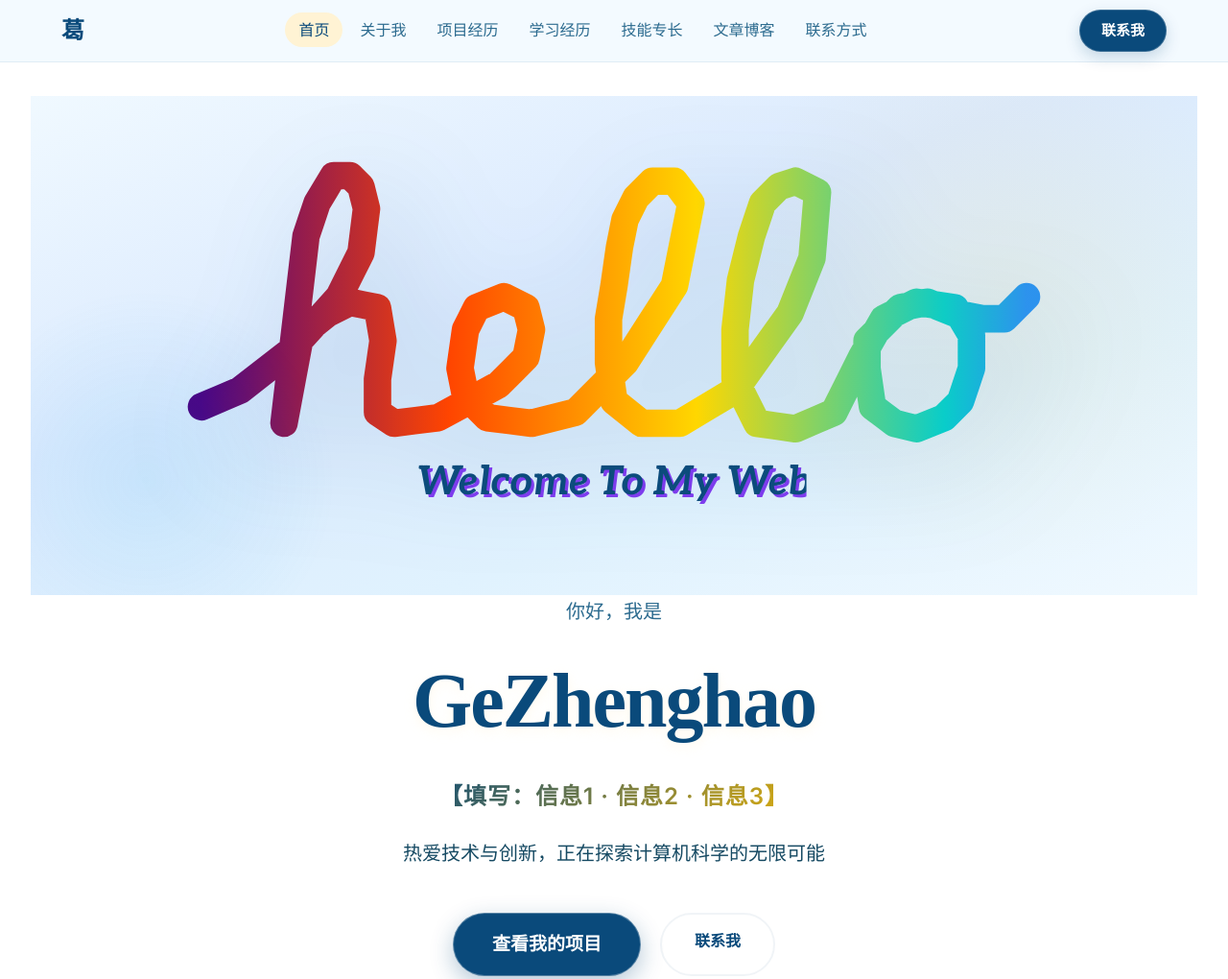
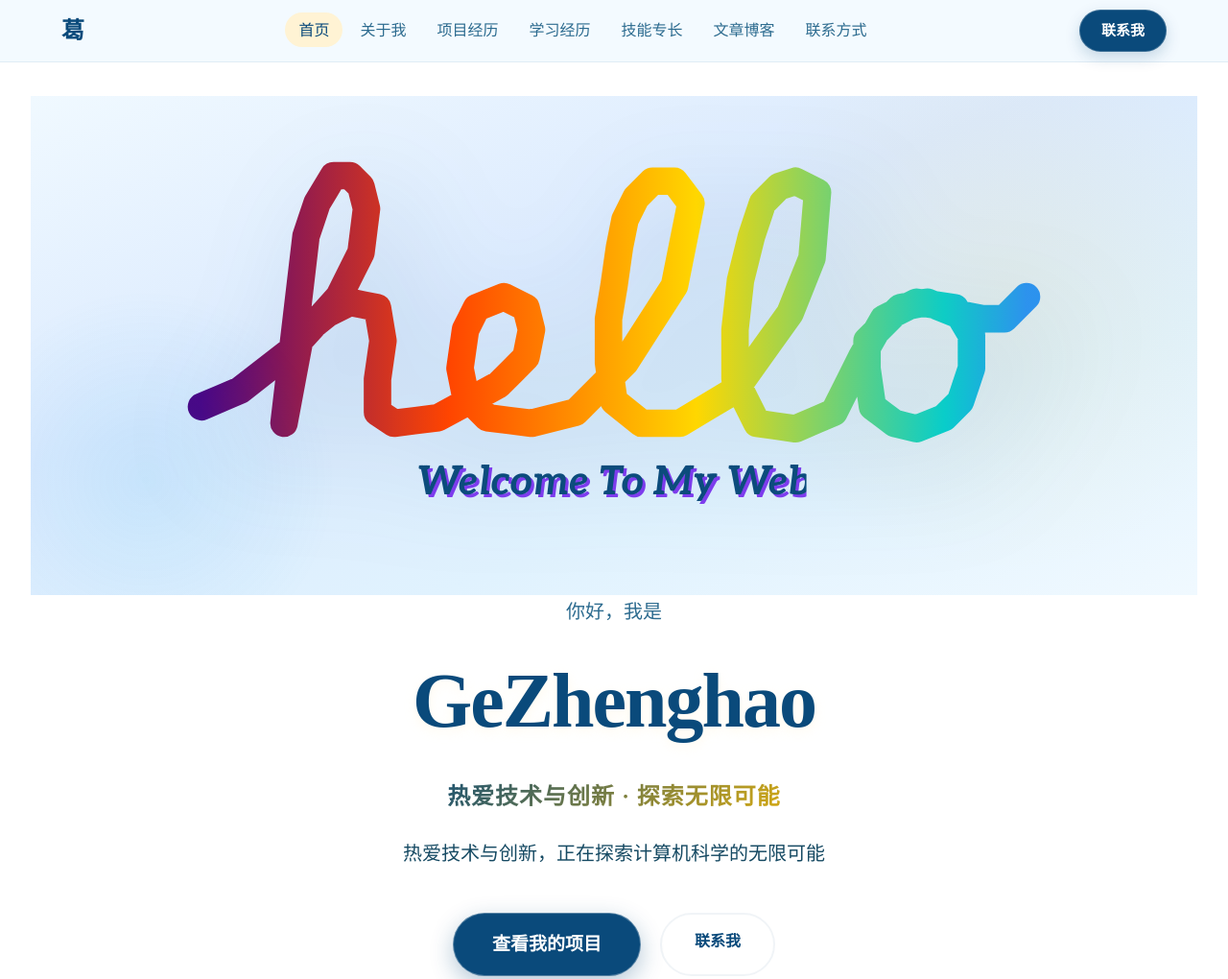
Before and after one commit to yzpmf/Ge-resurme, a plain HTML site: page index.html in a window 1280 px wide. Shown: the top 1020 px of the page at 96% size. Drawn offline with Linux system fonts and the light colour scheme; no server answers.

Commit message:
修复若干前端 bug
- 移动端菜单点不开：删除 index.html 中与 main.js 冲突的内联脚本
  （汉堡按钮被双重绑定，toggle 互相抵消导致菜单无法展开）
- 打字机显示占位符：main.js 的 phrases 数组填入真实标签
- 项目区缺失 </div>：补齐 .container 闭合标签，修正 HTML 结构
- 联系区移除字面占位符「【填写：联系邀请语…】」
- 文章区永远显示「暂无文章」：articles.js 在 index.json 返回 404 时
  正确回退到默认文章列表
- 纳入 .editorconfig

Co-Authored-By: Claude Opus 4.8 <noreply@anthropic.com>

```diff
--- a/index.html
+++ b/index.html
@@ -223,7 +223,7 @@
             </ul>
             <a href="https://gezhenghao.com/project/标准偏差计算器" target="_blank" class="project-link">查看项目 →</a>
           </div>
-
+        </div>
       </div>
     </section>
 
@@ -309,7 +309,7 @@
             <p>微信公众号：</p>
             <img src="images/wechat-qrcode.jpg" alt="微信公众号二维码" class="qrcode-img" />
           </div>
-          <p style="margin-top: 20px;">【填写：联系邀请语，如"期待与你的交流！"】</p>
+          <p style="margin-top: 20px;">期待与你的交流！</p>
         </div>
       </div>
     </section>
@@ -324,44 +324,5 @@
 
     <script src="js/main.js"></script>
     <script src="js/articles.js"></script>
-    <script>
-      // 交互脚本：汉堡菜单 + 滚动动画 + 打字机效果
-      (function () {
-        const hamburger = document.getElementById('hamburger');
-        const mobileMenu = document.getElementById('mobileMenu');
-        hamburger &&
-          hamburger.addEventListener('click', () => {
-            hamburger.classList.toggle('active');
-            mobileMenu.classList.toggle('active');
-          });
-
-        const io = new IntersectionObserver(
-          (entries) => {
-            entries.forEach((e) => {
-              if (e.isIntersecting) e.target.classList.add('visible');
-            });
-          },
-          { threshold: 0.12 }
-        );
-        document.querySelectorAll('.fade-in').forEach((el) => io.observe(el));
-
-        const el = document.getElementById('typewriter');
-        if (el) {
-          const text = el.textContent;
-          el.textContent = '';
-          let i = 0;
-          const t = setInterval(() => {
-            el.textContent += text[i++] || '';
-            if (i >= text.length) clearInterval(t);
-          }, 28);
-        }
-
-        const nav = document.querySelector('nav');
-        window.addEventListener('scroll', () => {
-          if (window.scrollY > 24) nav.classList.add('scrolled');
-          else nav.classList.remove('scrolled');
-        });
-      })();
-    </script>
   </body>
 </html>
--- a/js/articles.js
+++ b/js/articles.js
@@ -64,14 +64,17 @@
     container.innerHTML = '<p class="loading">正在加载文章...</p>';
 
     try {
-      // 尝试加载 index.json，如果不存在则使用默认列表
-      let articles = [];
+      // 尝试加载 index.json，如果不存在（404 或网络错误）则使用默认列表
+      let articles = null;
       try {
         const indexRes = await fetch(config.baseUrl + config.indexFile);
         if (indexRes.ok) {
           articles = await indexRes.json();
         }
       } catch (e) {
+        // 网络错误，下面统一回退到默认列表
+      }
+      if (!Array.isArray(articles)) {
         // 默认文章列表
         articles = [
           { file: 'hello-world.md', title: '欢迎来到我的博客', date: '2026-04-16', tags: ['随笔'], summary: '这是我的个人博客第一篇文章，记录学习和生活点滴。' }
--- a/js/main.js
+++ b/js/main.js
@@ -87,9 +87,9 @@ if (skillSection) skillObserver.observe(skillSection);
 // 【填写】修改下面的 phrases 数组，添加你想循环显示的标签
 // 建议格式："标签1 | 标签2 | 标签3" 或 "信息1 · 信息2 · 信息3"
 const phrases = [
-  '【填写：标签1 | 标签2 | 标签3】',
-  '【填写：信息1 · 信息2 · 信息3】',
-  '【填写：其他你想展示的内容】',
+  '计算机科学 · 西南交通大学 · 大一',
+  '热爱技术与创新 · 探索无限可能',
+  'Python · C · HTML · CSS · JavaScript',
 ];
 let phraseIndex = 0;
 let charIndex = 0;
```
Also changed, not shown: 1 other file.
